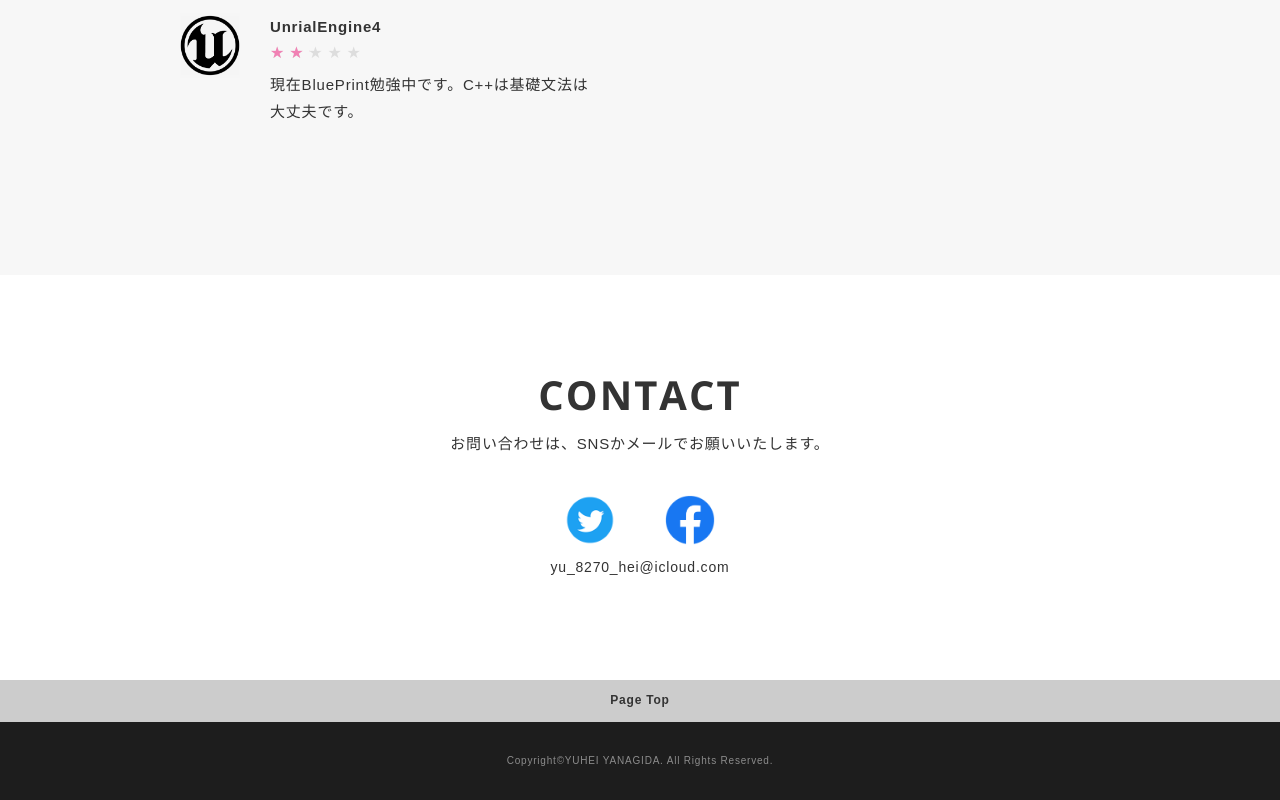
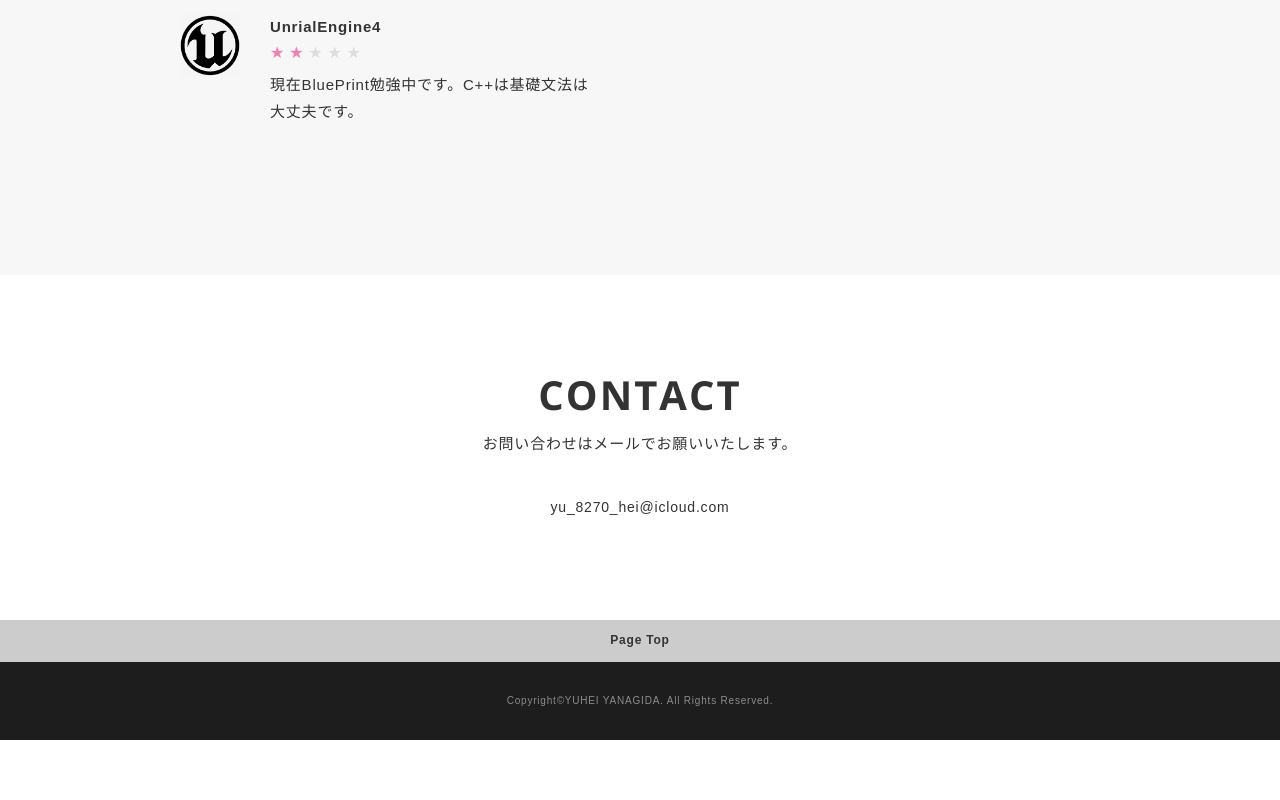
Before and after one commit to YYuhei/Portfolio, a plain HTML site: page index.html in a window 1280 px wide. Shown: the part 3015-3815 px from the top of the page. After the commit the page ends 3755 px from the top, so only its background shows below. Drawn offline with nearby package versions, Linux system fonts and the light colour scheme.

Commit message:
Update index.html

```diff
--- a/index.html
+++ b/index.html
@@ -210,17 +210,11 @@
           <div class="section-title-area">
             <h2 class="section-title">CONTACT</h2>
             <div class="section-intro">
-              お問い合わせは、SNSかメールでお願いいたします。
+              お問い合わせはメールでお願いいたします。
             </div>
           </div>
           <div class="section-body contact-wrapper">
             <div class="contact-list">
-              <ul>
-                <li><a href="https://twitter.com/" target="_blank"><img src="img/contact/icon_tw.png" alt=""></a>
-                </li>
-                <li><a href="https://www.facebook.com/" target="_blank"><img src="img/contact/icon_fb.png" alt=""></a>
-                </li>
-              </ul>
               <div class="contact-other">yu_8270_hei@icloud.com</div>
             </div>
           </div>
```
